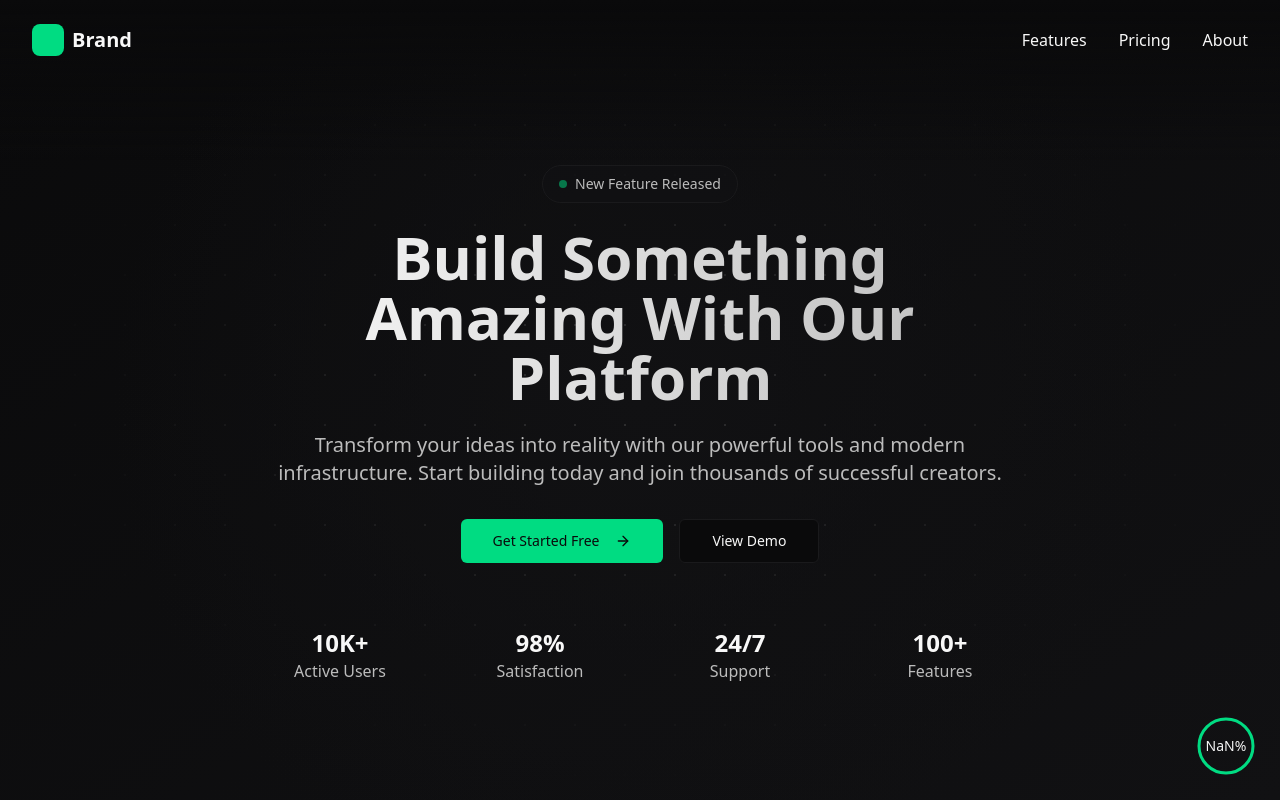
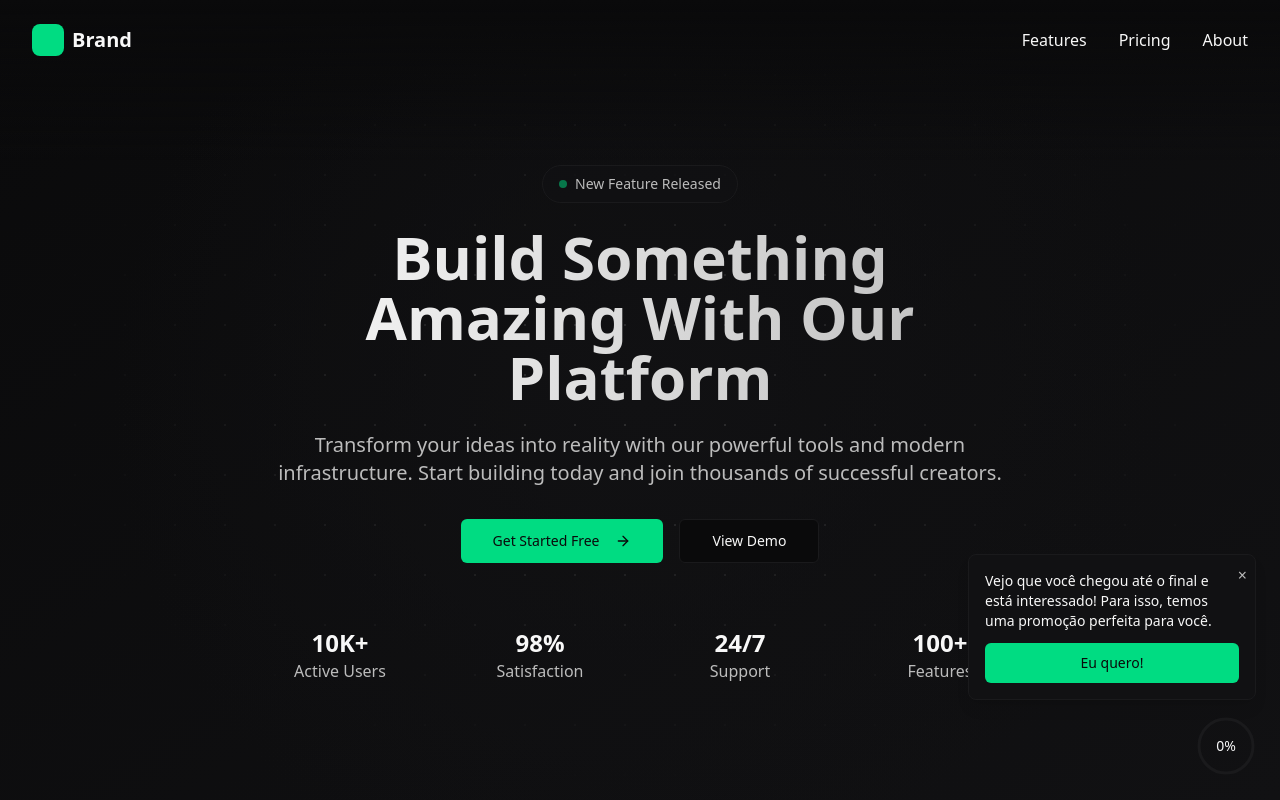
Before and after one commit to luizinhodavp041/orpheo-digital-4, a Next.js app: page / in a window 1280 px wide. Shown: the top 800 px of the page. Built offline with nearby package versions, Linux system fonts and the light colour scheme.

Commit message:
scroll progress pop up

```diff
--- a/src/components/sections/Cta.tsx
+++ b/src/components/sections/Cta.tsx
@@ -1,9 +1,10 @@
+// components/sections/Cta.tsx
 import { ArrowRight } from "lucide-react";
 import { Button } from "@/components/ui/button";
 
 export function Cta() {
   return (
-    <section className="py-20 bg-background">
+    <section id="cta-section" className="py-20 bg-background">
       <div className="max-w-7xl mx-auto px-4 sm:px-6 lg:px-8">
         <div className="relative overflow-hidden rounded-2xl bg-accent">
           {/* Gradient overlay */}
--- a/src/components/ui/ScrollProgress.tsx
+++ b/src/components/ui/ScrollProgress.tsx
@@ -1,27 +1,43 @@
 "use client";
 
-import { useEffect, useState } from "react";
+import { useEffect, useState, useRef } from "react";
+import { Button } from "@/components/ui/button";
 
 export function ScrollProgress() {
   const [progress, setProgress] = useState(0);
-  const size = 60; // Tamanho do círculo em pixels
-  const strokeWidth = 3; // Espessura da borda
+  const [showPopup, setShowPopup] = useState(false);
+  const hasShownPopup = useRef(false);
+  const size = 60;
+  const strokeWidth = 3;
   const center = size / 2;
   const radius = center - strokeWidth;
   const circumference = 2 * Math.PI * radius;
 
   useEffect(() => {
     const calculateScrollProgress = () => {
+      // Encontra a seção CTA pelo id ou classe
+      const ctaSection = document.getElementById("cta-section");
+      if (!ctaSection) return;
+
       const windowHeight = window.innerHeight;
-      const documentHeight = document.documentElement.scrollHeight;
+      const documentHeight = ctaSection.offsetTop; // Usa a posição do CTA como altura total
       const scrollTop = window.scrollY;
+
+      // Calcula o progresso até a seção CTA
       const scrollPercentage =
         (scrollTop / (documentHeight - windowHeight)) * 100;
-      setProgress(Math.min(scrollPercentage, 100));
+      const clampedProgress = Math.min(scrollPercentage, 100);
+      setProgress(clampedProgress);
+
+      // Mostra o popup quando atingir 100% pela primeira vez
+      if (clampedProgress >= 100 && !hasShownPopup.current) {
+        hasShownPopup.current = true;
+        setTimeout(() => setShowPopup(true), 500); // Pequeno delay para melhor UX
+      }
     };
 
     window.addEventListener("scroll", calculateScrollProgress);
-    calculateScrollProgress(); // Calcula progresso inicial
+    calculateScrollProgress();
 
     return () => window.removeEventListener("scroll", calculateScrollProgress);
   }, []);
@@ -29,6 +45,7 @@ export function ScrollProgress() {
   const strokeDashoffset = circumference - (progress / 100) * circumference;
 
   return (
+    <>
       <div className="fixed bottom-6 right-6 z-50">
         <div className="relative flex items-center justify-center">
           <svg className="transform -rotate-90" width={size} height={size}>
@@ -38,7 +55,7 @@ export function ScrollProgress() {
               cy={center}
               r={radius}
               fill="transparent"
-            stroke="#1A1A1C" // border color
+              stroke="#1A1A1C"
               strokeWidth={strokeWidth}
             />
             {/* Círculo de progresso */}
@@ -47,7 +64,7 @@ export function ScrollProgress() {
               cy={center}
               r={radius}
               fill="transparent"
-            stroke="#00DC82" // accent color
+              stroke="#00DC82"
               strokeWidth={strokeWidth}
               strokeDasharray={circumference}
               strokeDashoffset={strokeDashoffset}
@@ -60,6 +77,36 @@ export function ScrollProgress() {
             {Math.round(progress)}%
           </div>
         </div>
+
+        {/* Popup */}
+        <div
+          className={`absolute bottom-full right-0 mb-4 w-72 bg-background-secondary border border-border rounded-lg p-4 transform transition-all duration-300 ${
+            showPopup
+              ? "translate-y-0 opacity-100 shadow-lg"
+              : "translate-y-8 opacity-0 pointer-events-none"
+          }`}
+        >
+          <button
+            onClick={() => setShowPopup(false)}
+            className="absolute top-2 right-2 text-text-secondary hover:text-text"
+          >
+            ×
+          </button>
+          <p className="text-sm mb-3">
+            Vejo que você chegou até o final e está interessado! Para isso,
+            temos uma promoção perfeita para você.
+          </p>
+          <Button
+            className="w-full bg-accent text-background hover:bg-accent/90"
+            onClick={() => {
+              // Aqui você pode adicionar a ação do botão
+              console.log("Clicou em Eu quero!");
+            }}
+          >
+            Eu quero!
+          </Button>
         </div>
+      </div>
+    </>
   );
 }
```
Lines whose indentation alone changed are shown as unchanged.
